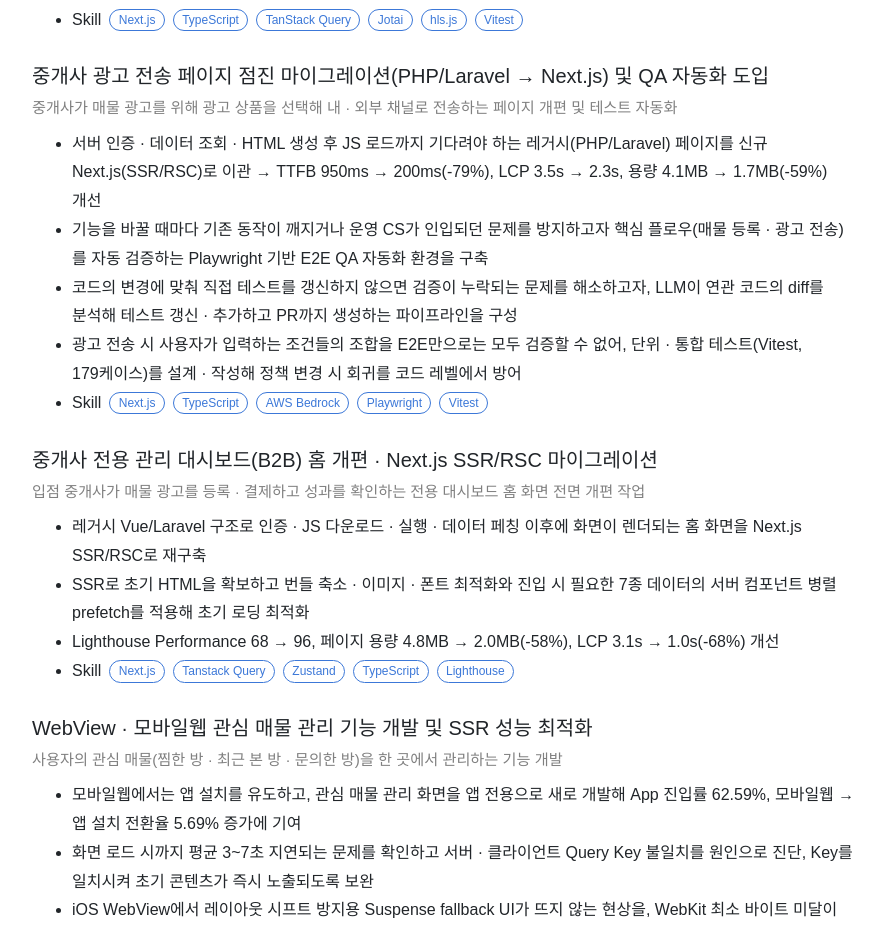
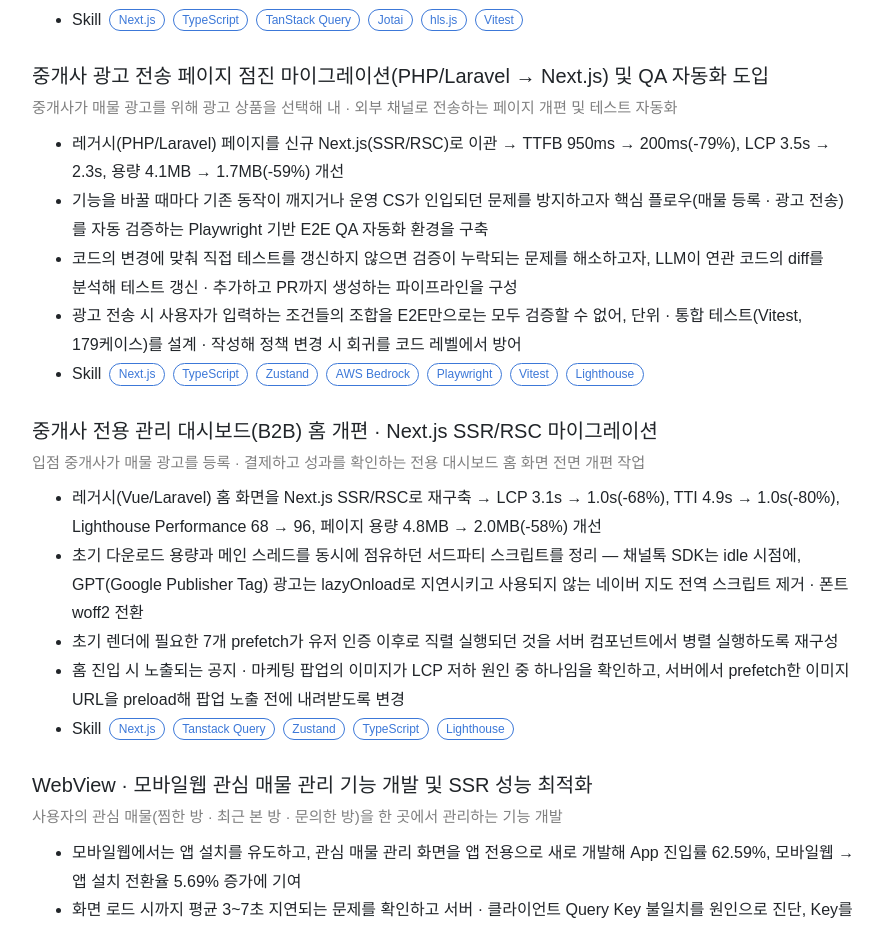
Before and after one commit to kwonjihyeon-dev/kwonjihyeon-dev.github.io, a Next.js app: page / in a window 1280 px wide. Shown: the part 1066-1993 px from the top of the page, without its empty margins (338-1221 px from the left). Built offline with nearby package versions, Linux system fonts and the light colour scheme; a web font is replaced by a local one.

Commit message:
update: resume - B2B 대시보드 홈 성능 개선 상세 보강 및 마이그레이션 문구 정리

```diff
--- a/payload/experience.ts
+++ b/payload/experience.ts
@@ -25,21 +25,30 @@ const experience: IExperience.Payload = {
           subtitle:
             '중개사가 매물 광고를 위해 광고 상품을 선택해 내 · 외부 채널로 전송하는 페이지 개편 및 테스트 자동화',
           descriptions: [
-            '서버 인증 · 데이터 조회 · HTML 생성 후 JS 로드까지 기다려야 하는 레거시(PHP/Laravel) 페이지를 신규 Next.js(SSR/RSC)로 이관 → **TTFB 950ms → 200ms(-79%), LCP 3.5s → 2.3s, 용량 4.1MB → 1.7MB(-59%)** 개선',
+            '레거시(PHP/Laravel) 페이지를 신규 Next.js(SSR/RSC)로 이관 → **TTFB 950ms → 200ms(-79%), LCP 3.5s → 2.3s, 용량 4.1MB → 1.7MB(-59%)** 개선',
             '기능을 바꿀 때마다 기존 동작이 깨지거나 운영 CS가 인입되던 문제를 방지하고자 **핵심 플로우(매물 등록 · 광고 전송)를 자동 검증하는 Playwright 기반 E2E QA 자동화 환경을 구축**',
             '코드의 변경에 맞춰 직접 테스트를 갱신하지 않으면 검증이 누락되는 문제를 해소하고자, **LLM이 연관 코드의 diff를 분석해 테스트 갱신 · 추가하고 PR까지 생성**하는 파이프라인을 구성',
             '광고 전송 시 사용자가 입력하는 조건들의 조합을 E2E만으로는 모두 검증할 수 없어, **단위 · 통합 테스트(Vitest, 179케이스)를 설계 · 작성**해 정책 변경 시 회귀를 코드 레벨에서 방어',
           ],
-          skill: ['Next.js', 'TypeScript', 'AWS Bedrock', 'Playwright', 'Vitest'],
+          skill: [
+            'Next.js',
+            'TypeScript',
+            'Zustand',
+            'AWS Bedrock',
+            'Playwright',
+            'Vitest',
+            'Lighthouse',
+          ],
         },
         {
           title: '중개사 전용 관리 대시보드(B2B) 홈 개편 · Next.js SSR/RSC 마이그레이션',
           subtitle:
             '입점 중개사가 매물 광고를 등록 · 결제하고 성과를 확인하는 전용 대시보드 홈 화면 전면 개편 작업',
           descriptions: [
-            '레거시 Vue/Laravel 구조로 인증 · JS 다운로드 · 실행 · 데이터 페칭 이후에 화면이 렌더되는 홈 화면을 Next.js SSR/RSC로 재구축',
-            'SSR로 초기 HTML을 확보하고 번들 축소 · 이미지 · 폰트 최적화와 진입 시 필요한 7종 데이터의 서버 컴포넌트 병렬 prefetch를 적용해 초기 로딩 최적화',
-            '**Lighthouse Performance 68 → 96, 페이지 용량 4.8MB → 2.0MB(-58%), LCP 3.1s → 1.0s(-68%) 개선**',
+            '레거시(Vue/Laravel) 홈 화면을 Next.js SSR/RSC로 재구축 → **LCP 3.1s → 1.0s(-68%), TTI 4.9s → 1.0s(-80%), Lighthouse Performance 68 → 96, 페이지 용량 4.8MB → 2.0MB(-58%)** 개선',
+            '초기 다운로드 용량과 메인 스레드를 동시에 점유하던 서드파티 스크립트를 정리 — 채널톡 SDK는 idle 시점에, GPT(Google Publisher Tag) 광고는 lazyOnload로 지연시키고 사용되지 않는 네이버 지도 전역 스크립트 제거 · 폰트 woff2 전환',
+            '초기 렌더에 필요한 7개 prefetch가 유저 인증 이후로 직렬 실행되던 것을 서버 컴포넌트에서 병렬 실행하도록 재구성',
+            '홈 진입 시 노출되는 공지 · 마케팅 팝업의 이미지가 LCP 저하 원인 중 하나임을 확인하고, 서버에서 prefetch한 이미지 URL을 preload해 팝업 노출 전에 내려받도록 변경',
           ],
           skill: ['Next.js', 'Tanstack Query', 'Zustand', 'TypeScript', 'Lighthouse'],
         },
```
Also changed, not shown: 2 other files (tests, documents, lock files or other folders).
